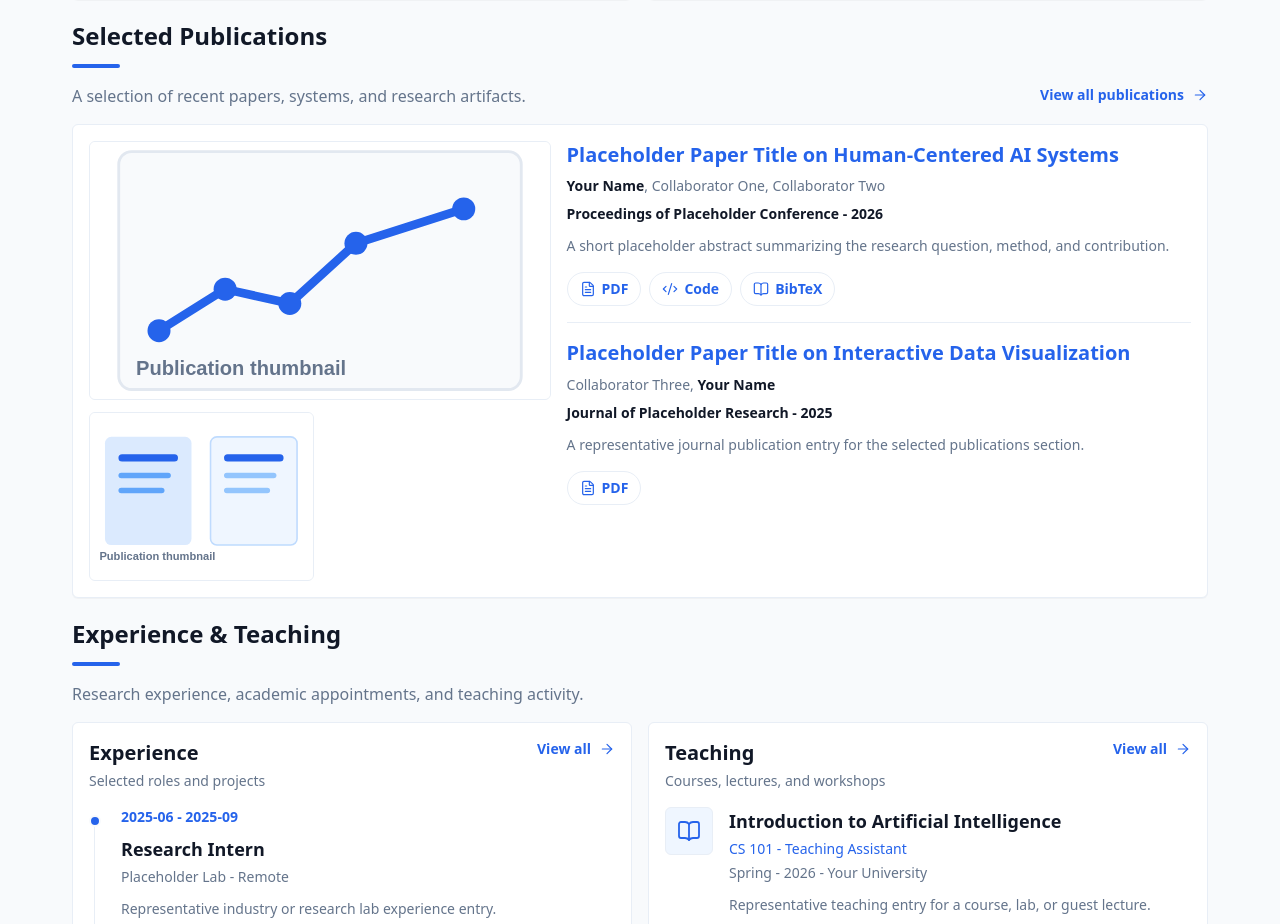
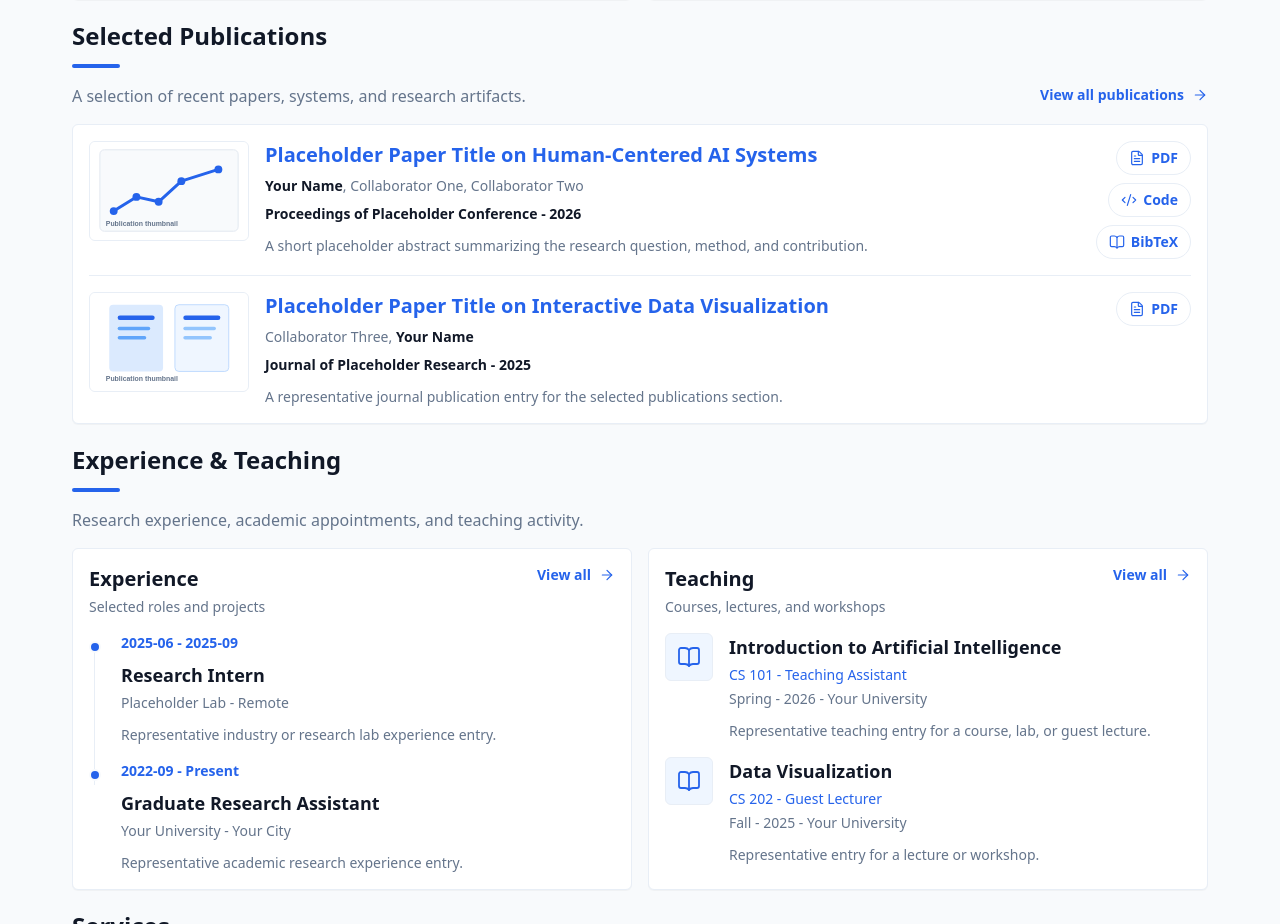
Before and after one commit to mtplayground/chen-hatti-f810-personal-site, a Next.js app: page / in a window 1280 px wide. Shown: the part 1271-2195 px from the top of the page. Built offline with nearby package versions, Linux system fonts and the light colour scheme.

Commit message:
feat: Convert Selected Publications to row list layout

```diff
--- a/components/sections/selected-publications-section.tsx
+++ b/components/sections/selected-publications-section.tsx
@@ -57,7 +57,7 @@ function PublicationLinks({ publication }: { publication: PublicationItem }) {
   }
 
   return (
-    <div className="mt-4 flex flex-wrap gap-2">
+    <div className="flex flex-wrap gap-2 lg:flex-col lg:items-end">
       {links?.pdf ? (
         <a className={visibleLinkClass} href={links.pdf}>
           <FileText aria-hidden="true" className="h-4 w-4" strokeWidth={1.8} />
@@ -97,7 +97,6 @@ function PublicationLinks({ publication }: { publication: PublicationItem }) {
 
 export function SelectedPublicationsSection() {
   const publications = selectedPublications();
-  const thumbnails = publications.filter((publication) => publication.thumbnail).slice(0, 3);
 
   if (publications.length === 0) {
     return null;
@@ -111,41 +110,28 @@ export function SelectedPublicationsSection() {
         title="Selected Publications"
       />
 
-      <Card className="grid gap-card lg:grid-cols-[minmax(0,0.85fr)_minmax(0,1.15fr)] lg:items-start">
-        <div className="grid gap-3 sm:grid-cols-2">
-          {thumbnails.map((publication, index) =>
-            publication.thumbnail ? (
-              <div
-                className={[
-                  "relative min-h-40 overflow-hidden rounded-card border border-academic-border bg-academic-bg-subtle dark:border-academic-dark-border dark:bg-academic-dark-surface-muted",
-                  index === 0 ? "aspect-[16/9] sm:col-span-2" : "aspect-[4/3]"
-                ]
-                  .filter(Boolean)
-                  .join(" ")}
+      <Card>
+        <div className="divide-y divide-academic-border dark:divide-academic-dark-border">
+          {publications.map((publication) => (
+            <article
+              className="grid gap-card py-card first:pt-0 last:pb-0 md:grid-cols-[150px_minmax(0,1fr)] lg:grid-cols-[160px_minmax(0,1fr)_auto] lg:items-start"
               key={publication.id}
             >
+              {publication.thumbnail ? (
+                <div className="relative aspect-[16/10] overflow-hidden rounded-card border border-academic-border bg-academic-bg-subtle dark:border-academic-dark-border dark:bg-academic-dark-surface-muted">
                   <Image
                     alt={publication.thumbnail.alt}
                     className="object-cover"
                     fill
-                  sizes={
-                    index === 0
-                      ? "(min-width: 1024px) 430px, 100vw"
-                      : "(min-width: 1024px) 210px, 50vw"
-                  }
+                    sizes="(min-width: 1024px) 160px, (min-width: 768px) 150px, 100vw"
                     src={publication.thumbnail.src}
                   />
                 </div>
-            ) : null
+              ) : (
+                <div className="hidden rounded-card border border-academic-border bg-academic-bg-subtle md:block dark:border-academic-dark-border dark:bg-academic-dark-surface-muted" />
               )}
-        </div>
 
-        <div className="space-y-card">
-          {publications.map((publication) => (
-            <article
-              className="border-b border-academic-border pb-card last:border-b-0 last:pb-0 dark:border-academic-dark-border"
-              key={publication.id}
-            >
+              <div className="min-w-0">
                 <h3 className="text-xl font-semibold leading-snug text-academic-accent dark:text-academic-dark-accent">
                   {publication.title}
                 </h3>
@@ -158,7 +144,11 @@ export function SelectedPublicationsSection() {
                     {publication.abstract}
                   </p>
                 ) : null}
+              </div>
+
+              <div className="lg:min-w-28">
                 <PublicationLinks publication={publication} />
+              </div>
             </article>
           ))}
         </div>
```
Lines whose indentation alone changed are shown as unchanged.
